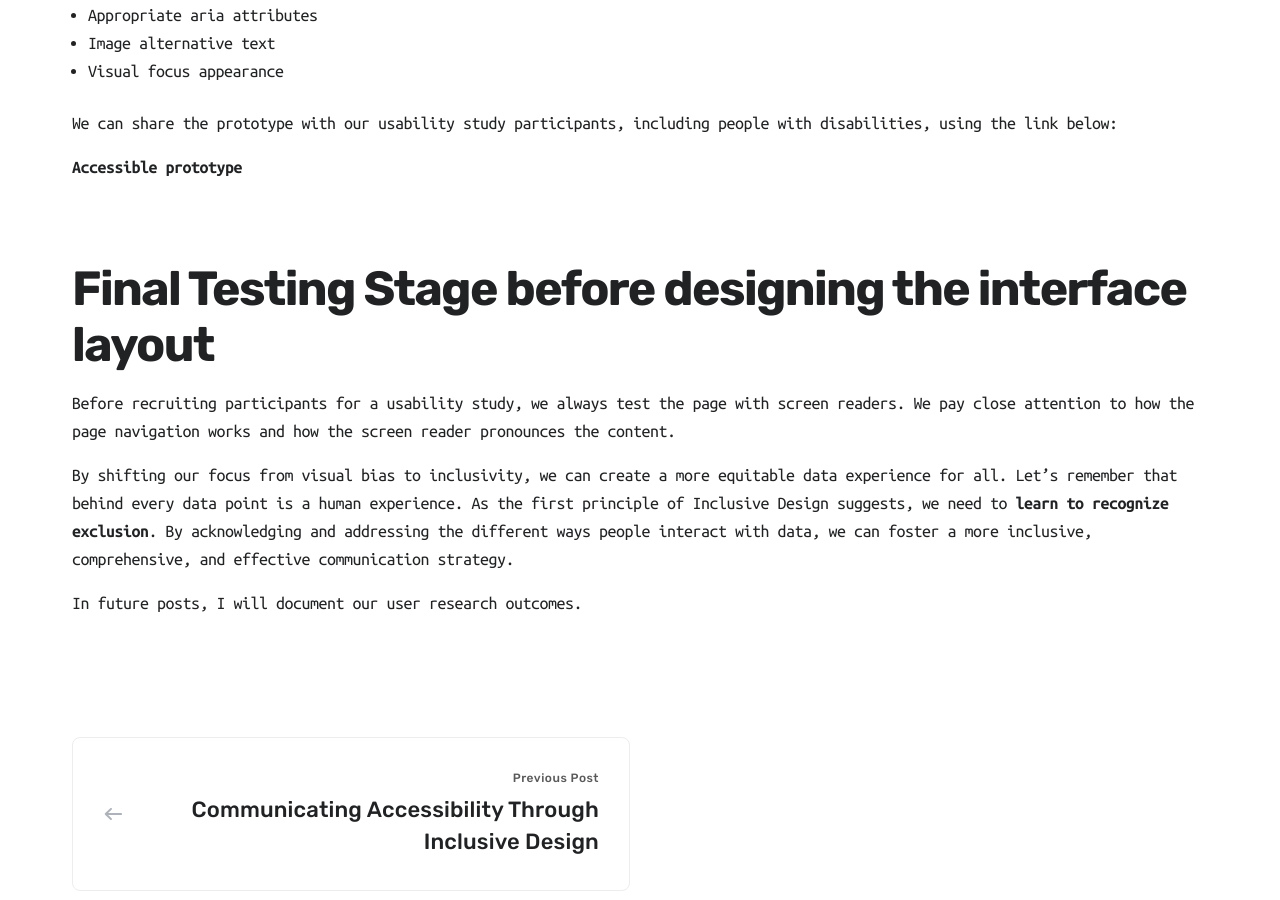
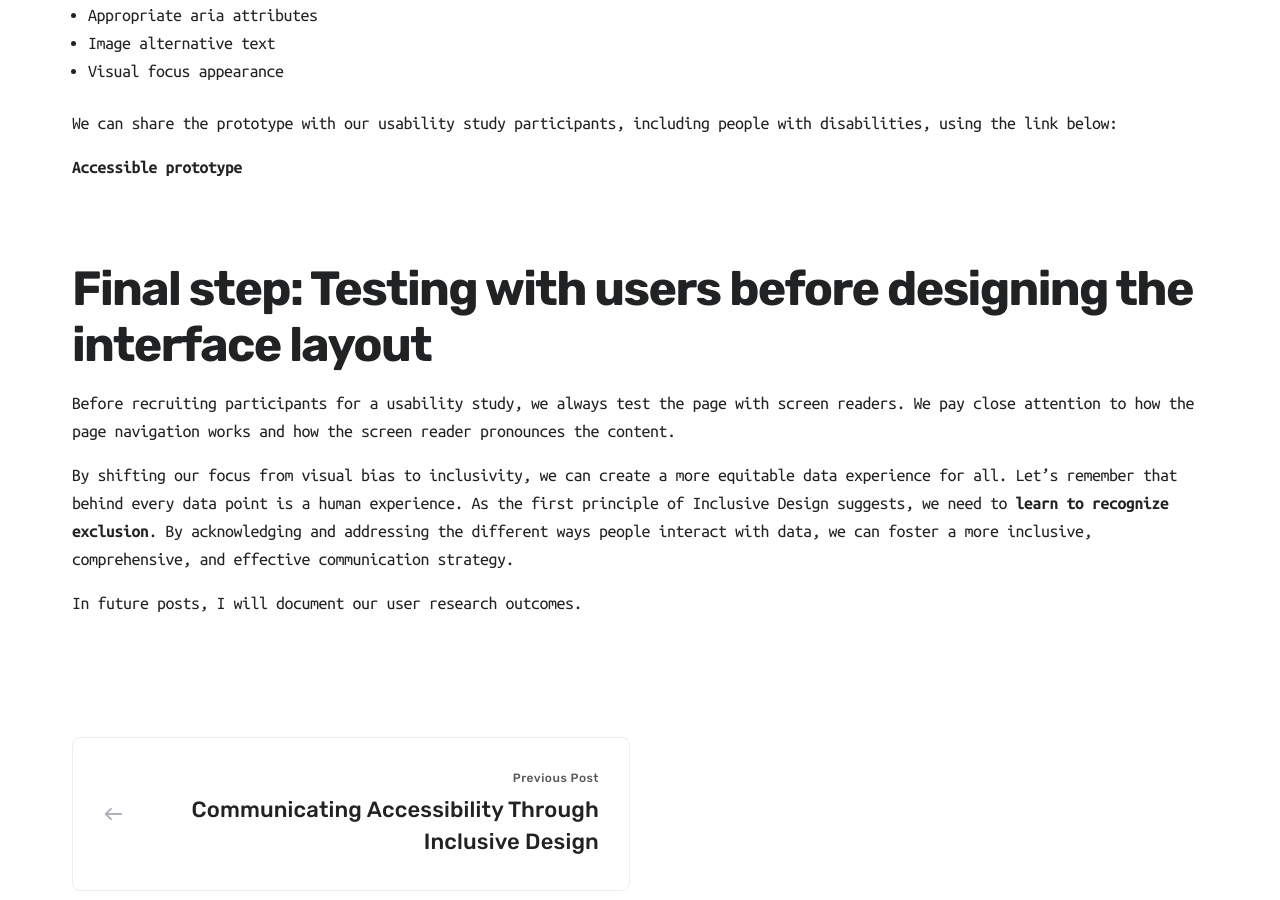
Before and after one commit to mpaiva/venus, a Jekyll site: the page built from _posts/2023-06-11-data-visualizations-visualize-this-you-could-go-blind-tomorrow.md, in a window 1280 px wide and 900 px high, scrolled down 9848 px. Built offline with Jekyll 4.4.1, drawn with Linux system fonts in a browser that asks for light colours; nearby versions of some CDN libraries.

Commit message:
content update

```diff
--- a/_posts/2023-06-11-data-visualizations-visualize-this-you-could-go-blind-tomorrow.md
+++ b/_posts/2023-06-11-data-visualizations-visualize-this-you-could-go-blind-tomorrow.md
@@ -222,7 +222,7 @@ We can share the prototype with our usability study participants, including peop
 
 [Accessible prototype](https://nolatin.com/share/child-count-001)
 
-## Final Testing Stage before designing the interface layout
+## Final step: Testing with users before designing the interface layout
 
 Before recruiting participants for a usability study, we always test the page with screen readers. We pay close attention to how the page navigation works and how the screen reader pronounces the content.
 
```
